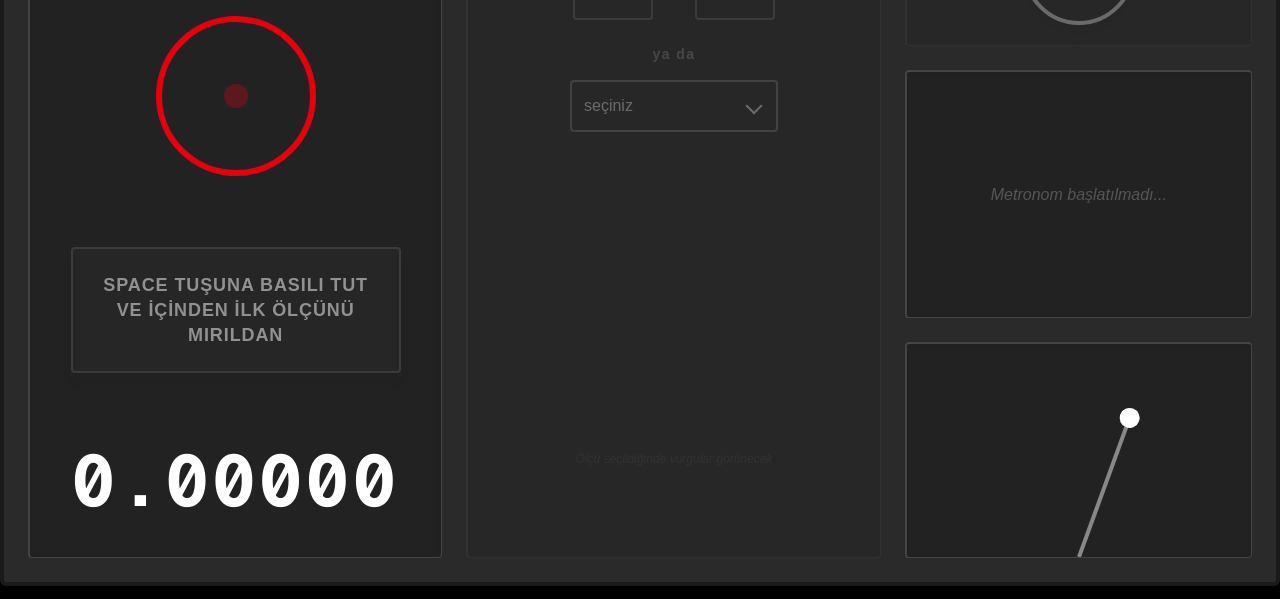
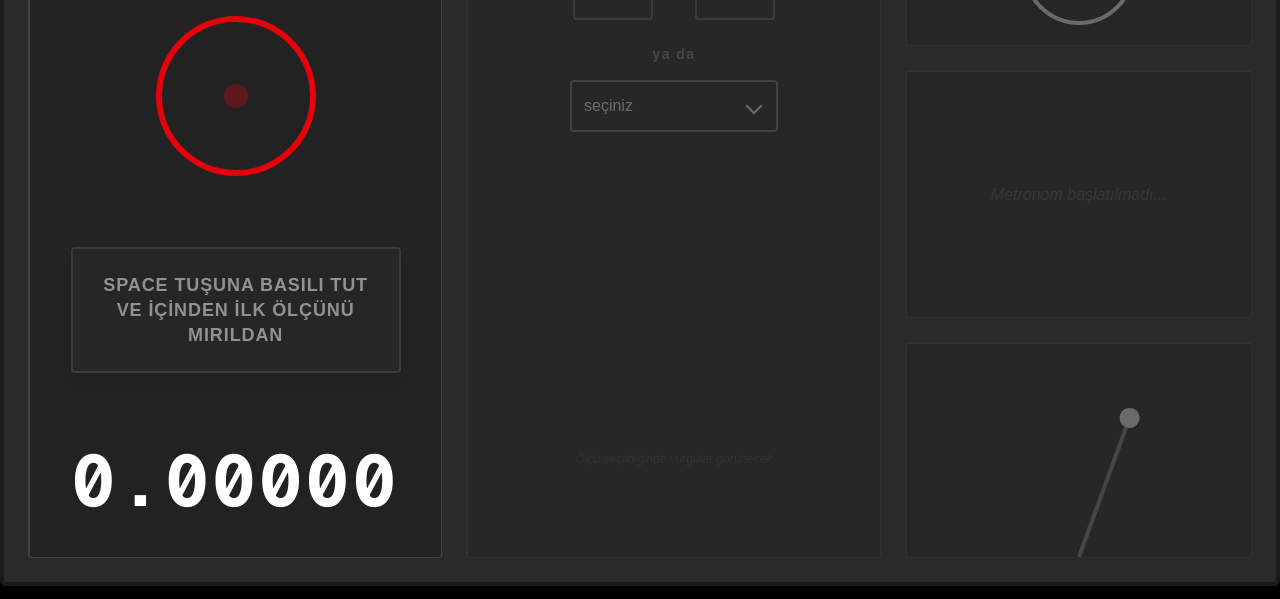
Before and after one commit to cemkoyuk/winkel, a Next.js app: page / in a window 1280 px wide. Shown: the part 198-797 px from the top of the page. Built offline with nearby package versions, Linux system fonts and the light colour scheme.

Commit message:
opacity ready ve overflow hidden revizesi

```diff
--- a/app/page.tsx
+++ b/app/page.tsx
@@ -19,7 +19,6 @@ export default function Home() {
   const numVal = parseInt(numeratorInput) || 0;
   const bpm = elapsedTime > 0 && numVal > 0 ? Math.max(10, Math.round(60 / (elapsedTime / numVal))) : 112;
 
-  // Gönderdiğin tablodaki tüm İtalyanca Tempo Aralıkları ve Açıklamaları
   const getTempoInfo = (currentBpm: number) => {
     if (currentBpm <= 20) return { term: "Larghissimo", desc: "Aşırı yavaş, olabilecek en geniş ve en derin ritim." };
     if (currentBpm <= 45) return { term: "Grave", desc: "Çok ağır, ciddi, vakur ve derin bir ağırlıkta." };
@@ -33,7 +32,6 @@ export default function Home() {
     if (currentBpm <= 108) return { term: "Andante", desc: "Yürüyüş hızında, doğal insan adımı ritminde, sakin." };
     if (currentBpm <= 112) return { term: "Andante moderato", desc: "Yürüyüş hızı ile orta hızın tam arasında dengeli bir tempo." };
     if (currentBpm <= 120) return { term: "Moderato", desc: "Orta hızda, dengeli, ne çok hızlı ne çok yavaş (ılımlı)." };
-    if (currentBpm <= 120) return { term: "Allegretto", desc: "Allegro'dan biraz daha yavaş ancak oldukça hafif, canlı ve neşeli." };
     if (currentBpm <= 124) return { term: "Animato", desc: "Canlı, hareketli, ruh dolu ve heyecanlı." };
     if (currentBpm <= 138) return { term: "Allegro", desc: "Hızlı, neşeli, parlak, canlı ve belirgin bir hızda." };
     if (currentBpm <= 144) return { term: "Allegro assai", desc: "Çok hızlı, Allegro sınırlarını iyice zorlayan kararlılıkta." };
@@ -115,11 +113,17 @@ export default function Home() {
   ];
 
   return (
-    <main className="flex items-center justify-center w-screen h-screen bg-black overflow-hidden select-none">
+    <main className="fixed inset-0 flex items-center justify-center w-screen h-screen bg-black overflow-hidden select-none">
       <style>{`
         @keyframes swing {
           0% { transform: rotate(-35deg); }
           100% { transform: rotate(35deg); }
+        }
+        body, html {
+          overflow: hidden;
+          position: fixed;
+          width: 100%;
+          height: 100%;
         }
       `}</style>
 
@@ -134,15 +138,16 @@ export default function Home() {
           </div>
 
           <div className="flex flex-col items-center">
-            <span className={`font-bold tracking-widest mb-4 transition-colors duration-300 ${recordState === 'recording' ? 'text-red-500 animate-pulse' : 'text-[#555]'}`}>
-              {recordState === 'recording' ? 'ON AIR' : 'OFF AIR'}
+            <span className={`font-bold tracking-widest mb-4 transition-colors duration-300
+              ${recordState === 'recording' ? 'text-red-500 animate-pulse' : recordState === 'armed' ? 'text-orange-500 animate-pulse' : 'text-[#555]'}`}>
+              {recordState === 'recording' ? 'ON AIR' : recordState === 'armed' ? 'READY' : 'OFF AIR'}
             </span>
 
             <div
               onClick={() => setRecordState('armed')}
               className={`w-40 h-40 rounded-full border-[6px] cursor-pointer transition-all duration-300 flex items-center justify-center
                 ${recordState === 'idle' || recordState === 'done' ? 'border-red-600 hover:bg-red-900/25' : ''}
-                ${recordState === 'armed' ? 'bg-red-600/40 border-red-500 shadow-[0_0_30px_rgba(220,38,38,0.5)]' : ''}
+                ${recordState === 'armed' ? 'bg-red-600/40 border-orange-500 shadow-[0_0_30px_rgba(249,115,22,0.5)]' : ''}
                 ${recordState === 'recording' ? 'bg-red-600 border-red-500 animate-pulse shadow-[0_0_50px_rgba(220,38,38,0.8)]' : ''}
               `}
             >
@@ -167,7 +172,7 @@ export default function Home() {
           </div>
         </div>
 
-        {/* 2. ORTA SÜTUN */}
+        {/* 2. ORTA SÜTUN (Kayıt olana kadar silik) */}
         <div className={`flex-1 bg-[#222222] rounded shadow-inner border-t-2 border-[#444] border-l-2 border-[#444] border-r border-[#111] border-b border-[#111] p-8 flex flex-col transition-opacity duration-500 ${recordState === 'done' ? 'opacity-100' : 'opacity-30 pointer-events-none'}`}>
           <div className="flex-1 flex flex-col items-center pt-6">
             <span className="text-[#888] text-sm font-bold tracking-widest mb-4">ölçü gir</span>
@@ -253,7 +258,8 @@ export default function Home() {
             </div>
           </div>
 
-          <div className="flex-1 bg-[#222222] rounded shadow-inner border-t-2 border-[#444] border-l-2 border-[#444] border-r border-[#111] border-b border-[#111] flex flex-col items-center justify-center p-6 text-center">
+          {/* Alt iki kısım: Play'e basılana kadar opacity düşük (silik) */}
+          <div className={`flex-1 bg-[#222222] rounded shadow-inner border-t-2 border-[#444] border-l-2 border-[#444] border-r border-[#111] border-b border-[#111] flex flex-col items-center justify-center p-6 text-center transition-opacity duration-500 ${isPlaying ? 'opacity-100' : 'opacity-30'}`}>
             {isPlaying ? (
               <>
                 <div className="flex items-baseline gap-2 mb-2">
@@ -268,7 +274,7 @@ export default function Home() {
             )}
           </div>
 
-          <div className="flex-1 bg-[#222222] rounded shadow-inner border-t-2 border-[#444] border-l-2 border-[#444] border-r border-[#111] border-b border-[#111] relative overflow-hidden flex items-end justify-center pb-4">
+          <div className={`flex-1 bg-[#222222] rounded shadow-inner border-t-2 border-[#444] border-l-2 border-[#444] border-r border-[#111] border-b border-[#111] relative overflow-hidden flex items-end justify-center pb-4 transition-opacity duration-500 ${isPlaying ? 'opacity-100' : 'opacity-30'}`}>
              <div
                 className="w-1 bg-[#888] origin-bottom absolute bottom-0 h-[150px] flex flex-col items-center"
                 style={{
```
